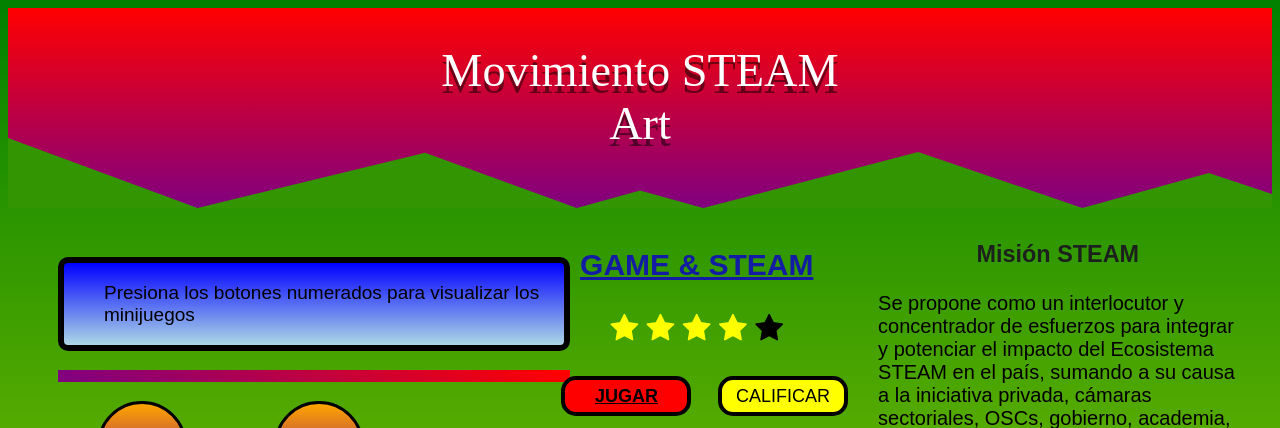
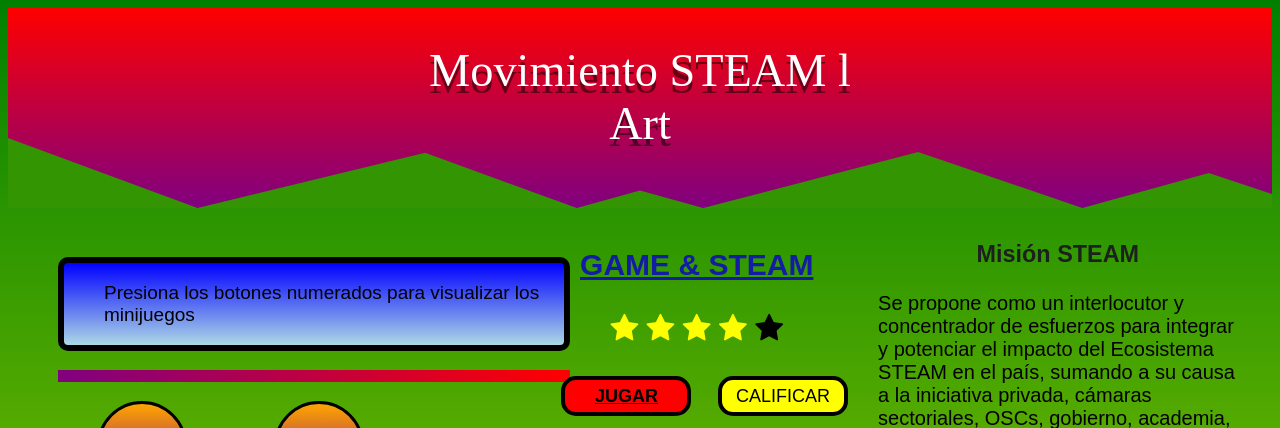
Before and after one commit to Javier-hernandez-del/RetoSTEM, a Django app: page /GAMESTEAM in a window 1280 px wide; the page is wider, and only the part inside the window is pictured. Shown: the top 428 px of that part. Run offline with Django 3.2, Linux system fonts and the light colour scheme.

Commit message:
Update GAMESTEAM.html

```diff
--- a/templates/GAMESTEAM.html
+++ b/templates/GAMESTEAM.html
@@ -13,7 +13,7 @@
 
 
 	<header>
-  		<h1>Movimiento STEAM <br> <span class="anim"></span></h1>
+  		<h1>Movimiento STEAM l <br> <span class="anim"></span></h1>
   		<svg xmlns="http://www.w3.org/2000/svg" viewBox="0 0 100 100" preserveAspectRatio="none">
   		  <polygon class="svg--sm" fill=#339501 points="0,0 30,100 65,21 90,100 100,75 100,100 0,100"/>
   		  <polygon class="svg--lg" fill=#339501 points="0,0 15,100 33,21 45,100 50,75 55,100 72,20 85,100 95,50 100,80 100,100 0,100" />
```
